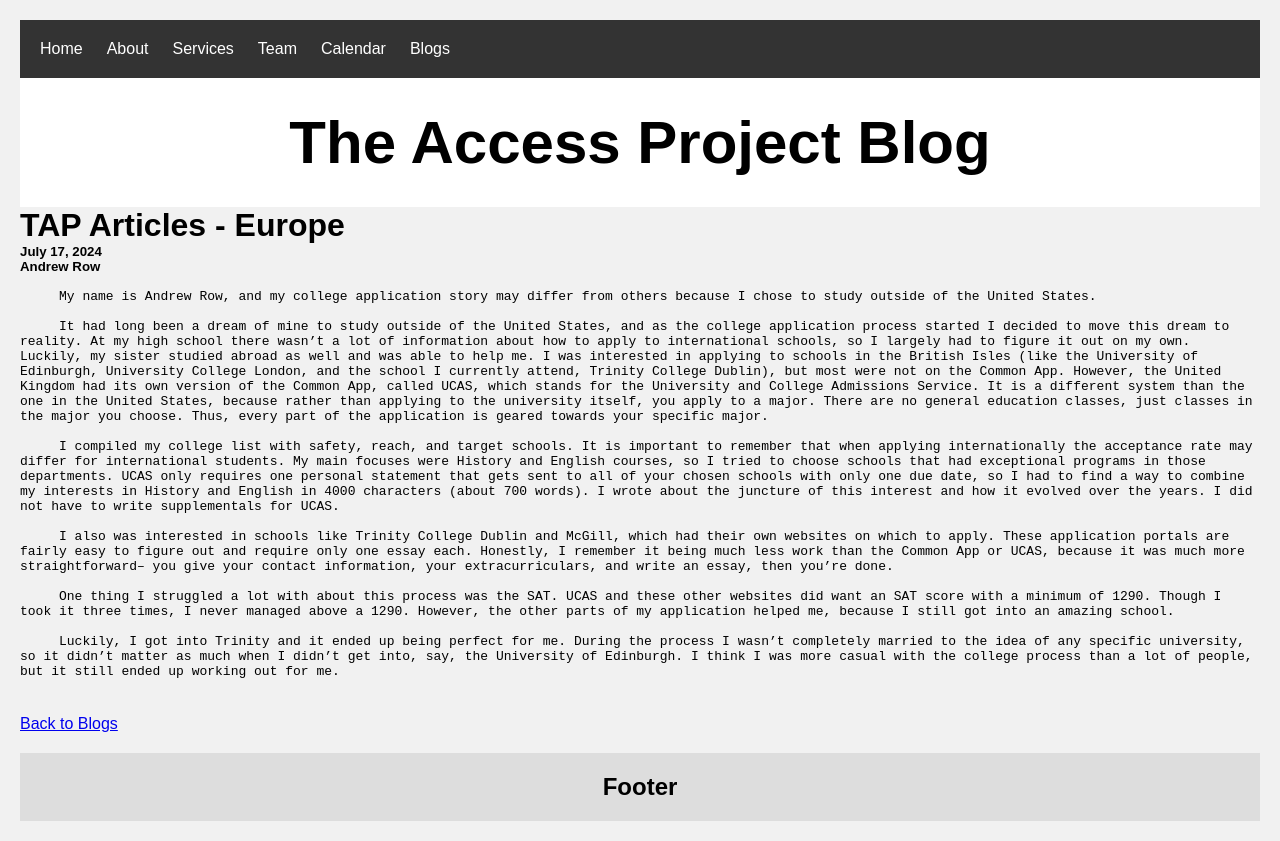
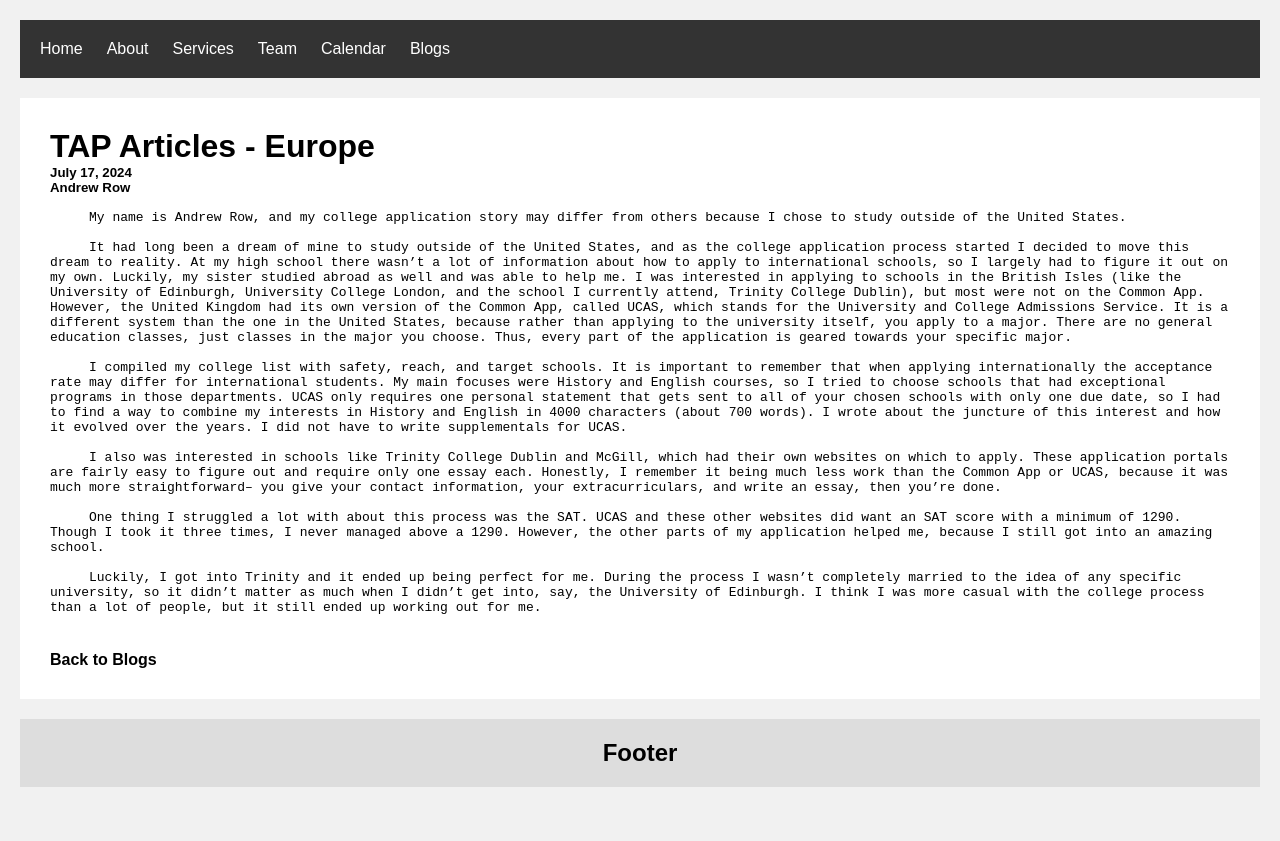
Before and after one commit to tnunesueno/TAP, a React (Create React App) app in the folder my-app/: page /blog/1 in a window 1280 px wide. After the commit the page ends 807 px from the top, so only its background shows below. Built offline with nearby package versions, Linux system fonts and the light colour scheme.

Commit message:
added some more content

```diff
--- a/my-app/src/blogPosts.js
+++ b/my-app/src/blogPosts.js
@@ -1,4 +1,6 @@
 import text1 from "./pages/blogTexts/content1";
+import text2 from "./pages/blogTexts/content2";
+import text3 from "./pages/blogTexts/content3";
 
 const blogPosts = [
     {
@@ -10,18 +12,19 @@ const blogPosts = [
     },
     {
         id: 2,
-        title: 'TAP Articles - Asia',
+        title: 'Why are you interested in ____ College or University?',
         description: 'Andrew Row',
         date: 'July 17, 2024',
-        text: 'PLACEHOLDER PLACEHOLDER'
+        text: text2
     },
     {
         id: 3,
-        title: 'TAP Articles - Africa',
+        title: 'Activities',
         description: 'Andrew Row',
         date: 'July 17, 2024',
-        text: 'PLACEHOLDER PLACEHOLDER'
-    }
+        text: text3
+    },
+
 ]
 
 export default blogPosts;
--- a/my-app/src/pages/BlogPostPage.js
+++ b/my-app/src/pages/BlogPostPage.js
@@ -18,7 +18,6 @@ function BlogPostPage() {
 
   return (
     <>
-      <Header />
       <div className="blog-post">
         <h1>{post.title}</h1>
         <h5>{post.date}</h5>
@@ -28,7 +27,7 @@ function BlogPostPage() {
         </div>
         <br />
         <br />
-        <Link to="/Blog">Back to Blogs</Link>
+        <Link className="back-link" to="/Blog">Back to Blogs</Link>
       </div>
       <Footer />
     </>
--- a/my-app/src/pages/blog.css
+++ b/my-app/src/pages/blog.css
@@ -10,6 +10,7 @@ body {
 
 /* Header/Blog Title */
 .header {
+  margin-top: 20px;
   padding: 30px;
   font-size: 40px;
   text-align: center;
@@ -30,12 +31,11 @@ body {
   padding-left: 20px;
 }
 
-/* Fake image
-.fakeimg {
-  background-color: #aaa;
-  width: 100%;
-  padding: 20px;
-}*/
+.blog-post{
+  margin-top: 20px;
+  background: white;
+  padding: 30px
+}
 
 /* Add a card effect for articles */
 .card {
@@ -76,6 +76,12 @@ body {
   color: #333;
 }
 
+.back-link {
+  text-decoration: none;
+  color: black;
+  font-weight: bold;
+}
+
 pre {
   white-space: pre-wrap;
   word-break: break-word;
--- /dev/null
+++ b/my-app/src/pages/blogTexts/content2.js
@@ -0,0 +1,17 @@
+const text2 = `
+    “Why are you interested in ____ College or University?”
+
+    College supplemental essays are very difficult for many students. The questions are often annoyingly open-ended, and the word counts even smaller than the Common App essay. Thus, students must fit more information in less space, squeezing in both an argument about why they are the best candidate for the university and an argument about why the university is the best candidate for them.
+
+    Writing supplemental essays was one of the most difficult parts of the college process for me, even though I love writing. I struggled with fitting everything in so few words, especially since there seemed to be so many topics I had to hit. I felt like I had to discuss why I wanted to go to that university, how I would best use their resources, why I was a good fit for them, and to brag about my own achievements, something that has never come naturally to me. In retrospect, I chose the wrong things to focus on.
+
+    I faced my anxieties about college supplemental essays when applying to colleges in the UK rather than America. There, they use a system called UCAS (The Universities and Colleges Admissions Service) where you apply directly to your major, rather than the college in general. While perhaps more stressful, this was helpful when writing my UCAS personal statement. It allowed me to zero in on what I actually had to brag about, which, in my case, was history. The framework for UCAS allowed me to create a story, a narrative about my interest in history and build my personality around that. I realized that every interest, every hobby I had had some of me in it, and I just had to build that in. I grew a lot through writing my supplemental essays, and there is a marked improvement in the essays I wrote later in the college process. By the time I began the UCAS essay I had learned a lot about the process and was better at selling myself, making it one of the best college essays I wrote (in my opinion).
+
+    The word count is still especially challenging, but it is important to focus on your goals and how the school that you are applying to can get you closer to those goals. These goals should illuminate your personality, letting admissions counselors know who you are. Show them that you are a driven student. I made the mistake of focusing too much on the location of the universities because that was important to me, which I think detracted from my application. Since you have very few words, it is crucial that you get to the point and not waste time. How have your previous successes led to where you are now? What are your goals, and how does this school align with them? Think about the way the school is evolving, how it is changing– does that align with your dreams as well? How does what you want align with the goals of the college (some colleges state their goals in the prompts). Once again, it is important not to regurgitate things on the college website, but rather to expand on what they have in order to reveal who you are as a person. Writing these essays is almost an exercise in thinking, because you have to start asking the right questions about yourself and what you want.
+
+    You should also try to subtly put your own achievements in your essay in a way that is natural. Everyone has something they are proud of, whether it be school or an extracurricular, and it is important that your college of choice knows that too. Though it may feel awkward to brag about your achievements (it was for me), it is an important skill to have, whether it be in college applications or job cover letters. This was something I just had to get over when doing my college essays, because you are never going to move past marketing yourself– it’s what modern success is all about.
+
+    There are a lot of other resources online with questions that can prompt you thinking in the right directions. These colleges know who they are, but want to know who you are.
+`;
+
+export default text2;
--- /dev/null
+++ b/my-app/src/pages/blogTexts/content3.js
@@ -0,0 +1,17 @@
+const text3 = `
+    Extracurricular activities are an important boost to college applications. They show engagement in activities outside of school. They show that you are involved in the community. They show what your interests are, though you may not have spelled these interests out in the Common App essay. Involvement in high school implies involvement in college, and colleges want people who can take advantage of their resources, people who will be actively involved in the community. Thus, the Activities section of the Common App is crucial. But how do you pick activities to curate your list?
+
+    First of all, remember that the Activities section encompasses more than just your extracurriculars. It can be school sponsored activities, yes, like clubs or sports teams, but it can also be things like community service or a job. Many things fit the criteria for your Activities list.
+
+    It is important to start your extracurricular activities early in your high school career. Colleges are interested in commitment as well as interest, and joining earlier can give you a better chance of getting a leadership position in a club, which looks great on applications. It isn’t just about being interested in a lot of things, it’s about showing commitment and growth in your chosen interests.
+
+    These activities should be chosen based on what you are interested in, who you are as  a person. Authenticity is important. For example, if you are interested in theater, you can join the drama society or a community theater production. If you are interested in activism, you can join activist groups inside or outside of school. If you are interested in soccer, you can join your school's team and get a job teaching at a summer camp. These are just ideas of how to turn your interests into extracurriculars.
+
+    There are many articles about which extracurriculars are “better” for college applications, but at the end of the day, it should be based on what you are interested in. There’s no point getting involved in something because you think it will look good on a college application if you don’t enjoy it. Follow your passions. Colleges want to know what you are interested in, even if it isn’t the thing that people say will get you in.
+
+    When listing extracurriculars on your college application, order is important. What extracurriculars are the most unique, or interesting. Which ones show your engagement? Remember that the extracurriculars are telling a subtle story about you, but the order decides in which order that story is told. Where are your priorities?
+
+    Extracurricular activities are a crucial part of the Common App. In your college applications, neither your grades nor your test scores stand alone, and alone they may not be enough to get you into your chosen university. The Common App is a portrait of you as a person, and the extracurriculars indicate your interests outside of school.
+`;
+
+export default text3;
```
